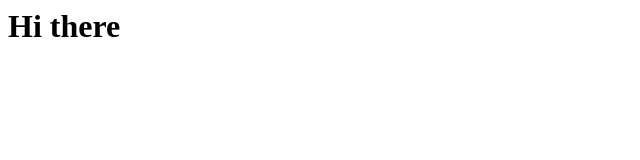
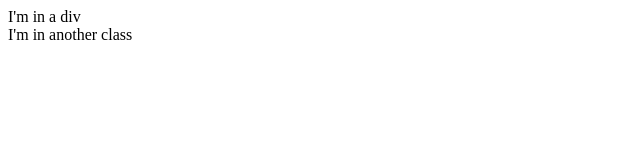
Before and after one commit to amirwkhawaja/amirwkhawaja.github.io, a plain HTML site: page index.html in a window 1280 px wide. Shown: the whole page, without its empty margins (0-640 px from the left). Drawn offline with Linux system fonts and the light colour scheme.

Commit message:
Update index.html

```diff
--- a/index.html
+++ b/index.html
@@ -5,6 +5,12 @@
     <title>Page Title</title>
 </head>
 <body>
-    <h1>Hi there</h1>
+    <div class="placeholder">
+      I'm in a div
+    </div>
+
+    <div class="anotherClass">
+      I'm in another class
+    </div>
 </body>
 </html>
```
